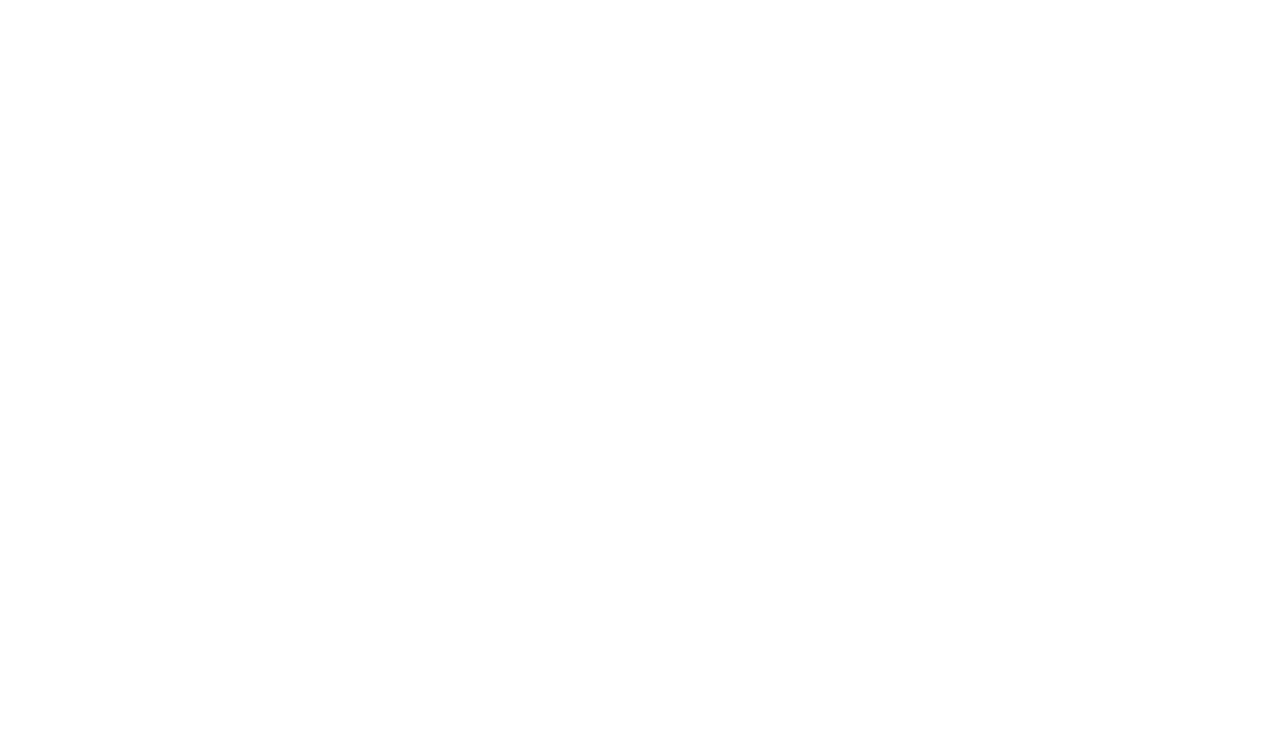
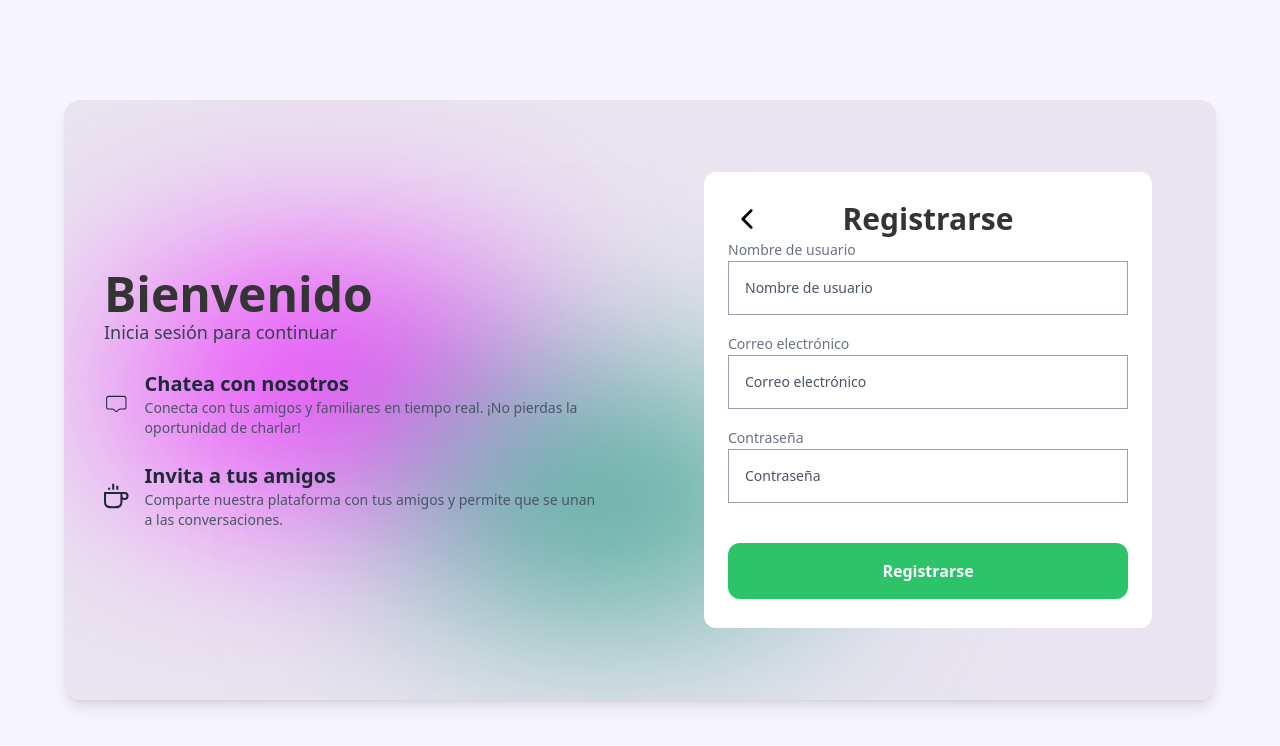
Before and after one commit to Augusto0414/react-chat, a React (Vite) app: page /register in a window 1280 px wide. Before the commit this address had no page. Shown: the top 746 px of the page. Built offline with nearby package versions, Linux system fonts and the light colour scheme.

Commit message:
update AuthPage and add Register

```diff
--- a/src/auth/pages/AuthPage.tsx
+++ b/src/auth/pages/AuthPage.tsx
@@ -1,7 +1,6 @@
-import { Label } from "../../components";
-import { Input } from "../../components/Input";
 import { CiChat2 } from "react-icons/ci";
 import { GrJava } from "react-icons/gr";
+import { Outlet } from "react-router-dom";
 
 export const AuthPage = (): JSX.Element => {
     return (
@@ -49,46 +48,7 @@ export const AuthPage = (): JSX.Element => {
                 {/* Sección derecha: Formulario */}
                 <section className="w-full md:w-1/2 h-auto md:h-full bg-[#EAE5F0] flex flex-col justify-center items-center px-6 md:px-12 py-8">
                     <div className="w-full max-w-md h-auto md:h-[85%] flex justify-center items-center bg-white z-20 rounded-xl">
-                        <form className="w-full h-full flex flex-col justify-center items-center">
-                            {/* Campo de formulario título */}
-                            <div className="w-full text-center mb-6">
-                                <h1 className="text-2xl md:text-3xl font-bold text-[#343434]">Iniciar sesión</h1>
-                                <p className="text-sm md:text-lg text-gray-700 mb-2">
-                                    ¿Aún no tienes una cuenta?
-                                    <small className="mx-1.5 cursor-pointer text-sm md:text-lg text-[#2CC369]">
-                                        Regístrate
-                                    </small>
-                                </p>
-                            </div>
-                            {/* Campos de formulario */}
-                            <div className="w-full px-6 space-y-4">
-                                <Label htmlFor="email" className="text-sm text-gray-500">
-                                    Correo electrónico
-                                </Label>
-                                <Input
-                                    id="email"
-                                    type="email"
-                                    name="email"
-                                    placeholder="Correo electrónico"
-                                />
-                                <Label htmlFor="password" className="text-sm text-gray-500">
-                                    Contraseña
-                                </Label>
-                                <Input
-                                    id="password"
-                                    type="password"
-                                    name="password"
-                                    placeholder="Contraseña"
-                                />
-                                <button
-                                    type="submit"
-                                    className="w-full mt-6 rounded-xl p-4 text-white font-semibold
-                                        hover:bg-[#2cc368f3] bg-[#2CC369] cursor-pointer"
-                                >
-                                    Iniciar sesión
-                                </button>
-                            </div>
-                        </form>
+                        <Outlet />
                     </div>
                 </section>
             </div>
--- /dev/null
+++ b/src/auth/pages/LoginPage.tsx
@@ -0,0 +1,52 @@
+import { Link } from "react-router-dom";
+import { Label, Input } from "../../components";
+// import { Input } from "../../components/Input";
+export const LoginPage = () => {
+    return (
+        <form className="w-full h-full flex flex-col justify-center items-center">
+            {/* Campo de formulario título */}
+            <div className="w-full text-center mb-6">
+                <h1 className="text-2xl md:text-3xl font-bold text-[#343434]">Iniciar sesión</h1>
+                <p className="text-sm md:text-lg text-gray-700 mb-2">
+                    ¿Aún no tienes una cuenta?
+                    <small className="mx-1.5 cursor-pointer text-sm md:text-lg text-[#2CC369]">
+                        <Link
+                            to="/register"
+                            className="mx-1.5 cursor-pointer text-sm md:text-lg text-[#2CC369]"
+                        >
+                            Regístrate
+                        </Link>
+                    </small>
+                </p>
+            </div>
+            {/* Campos de formulario */}
+            <div className="w-full px-6 space-y-4">
+                <Label htmlFor="email" className="text-sm text-gray-500">
+                    Correo electrónico
+                </Label>
+                <Input
+                    id="email"
+                    type="email"
+                    name="email"
+                    placeholder="Correo electrónico"
+                />
+                <Label htmlFor="password" className="text-sm text-gray-500">
+                    Contraseña
+                </Label>
+                <Input
+                    id="password"
+                    type="password"
+                    name="password"
+                    placeholder="Contraseña"
+                />
+                <button
+                    type="submit"
+                    className="w-full mt-6 rounded-xl p-4 text-white font-semibold
+                                        hover:bg-[#2cc368f3] bg-[#2CC369] cursor-pointer"
+                >
+                    Iniciar sesión
+                </button>
+            </div>
+        </form>
+    )
+}
--- /dev/null
+++ b/src/auth/pages/RegisterPage.tsx
@@ -0,0 +1,64 @@
+import { useNavigate } from "react-router-dom"
+import { IoIosArrowBack } from "react-icons/io";
+import { Input, Label } from "../../components";
+
+export const RegisterPage = () => {
+    const navigate = useNavigate()
+    const handleBack = () => navigate(-1);
+    return (
+        <>
+            <div>
+                <header className="w-full flex items-center relative">
+                    <button
+                        onClick={handleBack}
+                        className="absolute left-4 rounded-full p-3 bg-white cursor-pointer">
+                        <IoIosArrowBack size={30} className="text-2xl" />
+                    </button>
+                    <h1 className="text-2xl md:text-3xl font-bold text-[#343434] mx-auto">
+                        Registrarse
+                    </h1>
+                </header>
+                <form action="">
+                    <div className="w-full px-6 space-y-4">
+                        <Label htmlFor="name" className="text-sm text-gray-500">
+                            Nombre de usuario
+                        </Label>
+                        <Input
+                            id="name"
+                            type="text"
+                            name="name"
+                            placeholder="Nombre de usuario"
+                        />
+                        <Label htmlFor="email" className="text-sm text-gray-500">
+                            Correo electrónico
+                        </Label>
+                        <Input
+                            id="email"
+                            type="email"
+                            name="email"
+                            placeholder="Correo electrónico"
+                        />
+                        <Label htmlFor="password" className="text-sm text-gray-500">
+                            Contraseña
+                        </Label>
+                        <Input
+                            id="password"
+                            type="password"
+                            name="password"
+                            placeholder="Contraseña"
+                        />
+                        <button
+                            type="submit"
+                            className="w-full mt-6 rounded-xl p-4 text-white font-semibold
+                                        hover:bg-[#2cc368f3] bg-[#2CC369] cursor-pointer"
+                        >
+                            Registrarse
+                        </button>
+                    </div>
+
+                </form>
+
+            </div>
+        </>
+    )
+}
--- a/src/auth/pages/index.ts
+++ b/src/auth/pages/index.ts
@@ -1 +1,3 @@
 export * from "./AuthPage";
+export * from "./LoginPage";
+export * from "./RegisterPage";
--- a/src/routes/AppRoute.tsx
+++ b/src/routes/AppRoute.tsx
@@ -1,10 +1,14 @@
 import { BrowserRouter as Router, Route, Routes } from "react-router-dom";
-import { AuthPage } from "../auth/pages";
+import { AuthPage, LoginPage, RegisterPage } from "../auth/pages";
 export const AppRoute = () => {
     return (
         <Router>
             <Routes>
-                <Route path="/" element={<AuthPage />} />
+                <Route path="/" element={<AuthPage />} >
+                    <Route index element={<LoginPage />} />
+                    <Route path="login" element={<LoginPage />} />
+                    <Route path="register" element={<RegisterPage />} />
+                </Route>
                 <Route path="Home" element={<></>} />
             </Routes>
         </Router>
```
